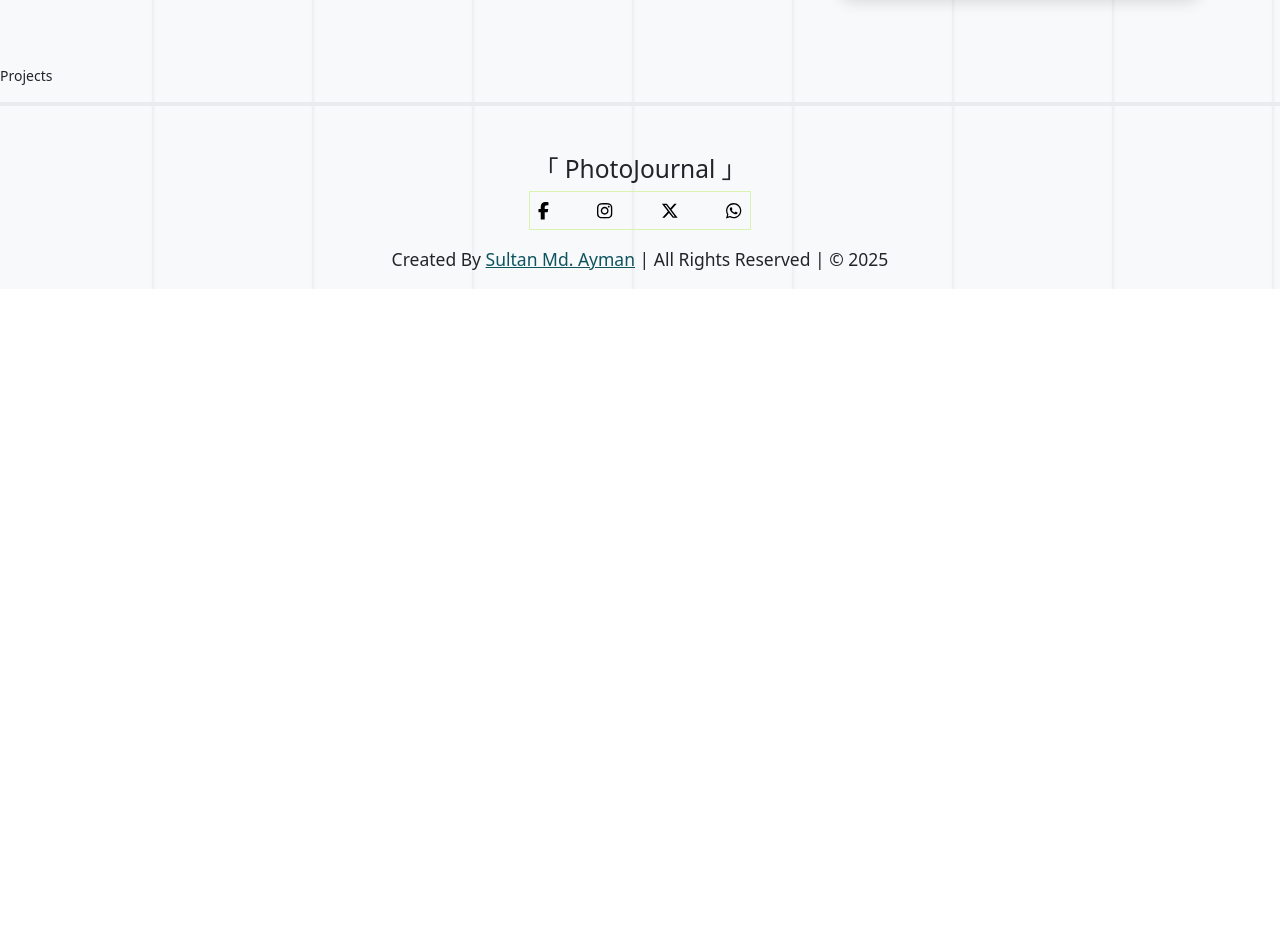
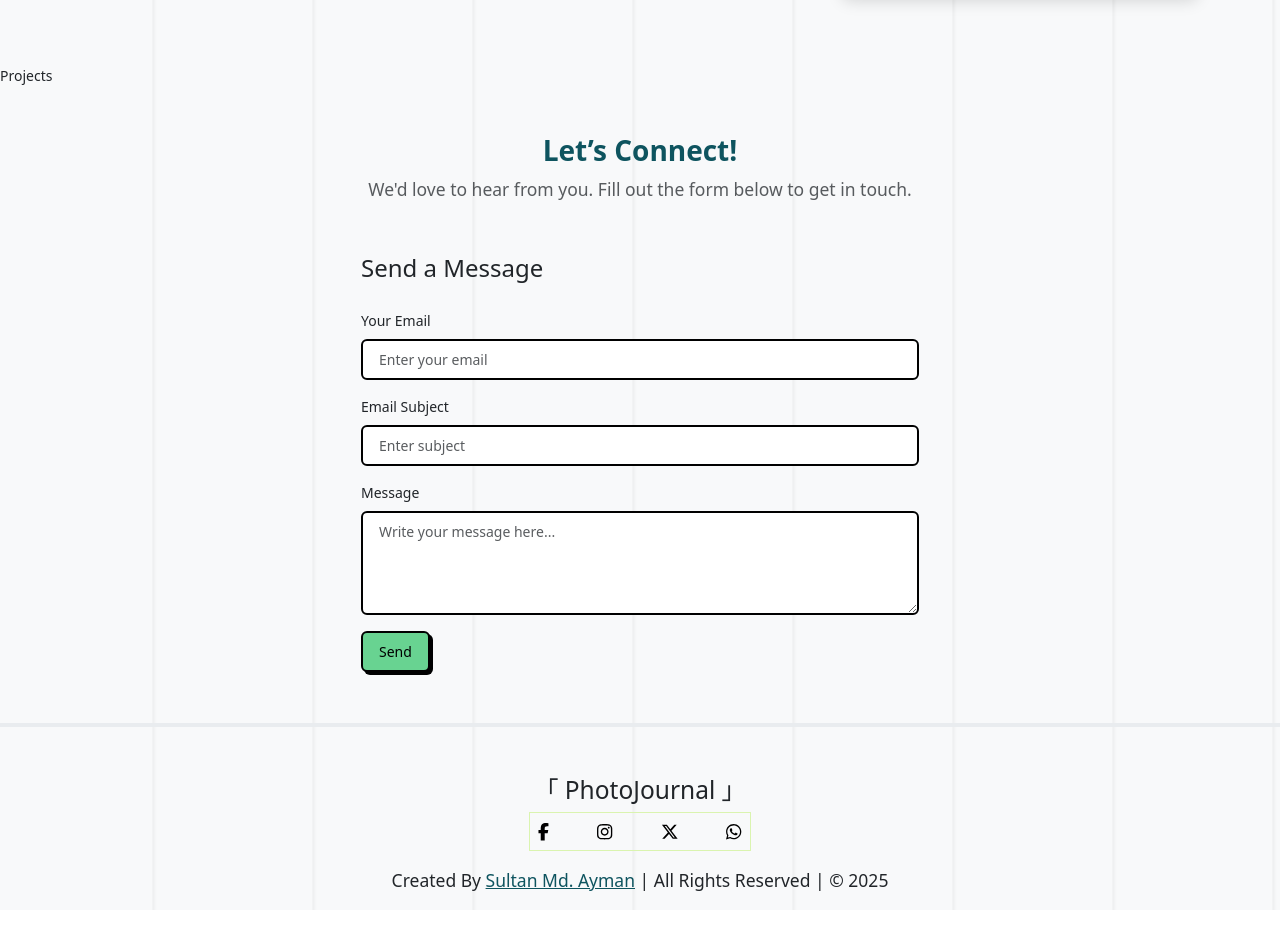
Before and after one commit to sm-ayman/photo-journal, a React (Vite) app: page / in a window 1280 px wide. Shown: the part 2320-3251 px from the top of the page. Before the commit the page ends 2657 px from the top, so only its background shows below. Built offline with nearby package versions, Linux system fonts and the light colour scheme.

Commit message:
contact added

```diff
--- a/src/App.jsx
+++ b/src/App.jsx
@@ -8,6 +8,7 @@ import Footer from "./components/Footer";
 import "bootswatch/dist/brite/bootstrap.min.css";
 import "bootstrap/dist/js/bootstrap.bundle.min";
 import "./index.css";
+import Contact from "./components/Contact";
 
 function App() {
   return (
@@ -17,6 +18,7 @@ function App() {
       <About />
       <Gallery />
       <Projects />
+      <Contact />
       <hr className="border border-light w-100" />
       <Footer />
     </div>
--- a/src/components/Contact.jsx
+++ b/src/components/Contact.jsx
@@ -1,9 +1,107 @@
-import React from 'react'
+import React, { useState } from "react";
 
 const Contact = () => {
+  const [email, setEmail] = useState("");
+  const [subject, setSubject] = useState("");
+  const [message, setMessage] = useState("");
+  const [showModal, setShowModal] = useState(false);
+
+  const handleSubmit = (e) => {
+    e.preventDefault();
+
+    // Show the modal popup
+    setShowModal(true);
+
+    // Clear form
+    setEmail("");
+    setSubject("");
+    setMessage("");
+  };
+
+  const closeModal = () => {
+    setShowModal(false);
+  };
+
   return (
-    <div>Contact</div>
-  )
-}
+    <div className="container my-5" id='contact'>
+      <h2 className="text-center fw-bold text-info-emphasis">Let’s Connect!</h2>
+      <p className="text-center text-muted fs-5 mb-5">
+        We'd love to hear from you. Fill out the form below to get in touch.
+      </p>
 
-export default Contact
+      {/* Form Container */}
+      <div className="mx-auto col-12 col-md-8 col-lg-6">
+        <form onSubmit={handleSubmit}>
+          <fieldset>
+            <legend className="mb-4">Send a Message</legend>
+
+            <div className="mb-3">
+              <label htmlFor="email" className="form-label">Your Email</label>
+              <input
+                type="email"
+                className="form-control"
+                id="email"
+                placeholder="Enter your email"
+                value={email}
+                onChange={(e) => setEmail(e.target.value)}
+                required
+              />
+            </div>
+
+            <div className="mb-3">
+              <label htmlFor="subject" className="form-label">Email Subject</label>
+              <input
+                type="text"
+                className="form-control"
+                id="subject"
+                placeholder="Enter subject"
+                value={subject}
+                onChange={(e) => setSubject(e.target.value)}
+                required
+              />
+            </div>
+
+            <div className="mb-3">
+              <label htmlFor="message" className="form-label">Message</label>
+              <textarea
+                className="form-control"
+                id="message"
+                rows="4"
+                placeholder="Write your message here..."
+                value={message}
+                onChange={(e) => setMessage(e.target.value)}
+                required
+              ></textarea>
+            </div>
+
+            <button type="submit" className="btn btn-success">Send</button>
+          </fieldset>
+        </form>
+      </div>
+
+      {/* Popup Modal */}
+      {showModal && (
+        <div className="modal d-block" tabIndex="-1" style={{ backgroundColor: "rgba(0,0,0,0.5)" }}>
+          <div className="modal-dialog modal-dialog-centered">
+            <div className="modal-content">
+              <div className="modal-header">
+                <h5 className="modal-title text-success">Message Sent!</h5>
+                <button type="button" className="btn-close" onClick={closeModal}></button>
+              </div>
+              <div className="modal-body">
+                <p>✅ Your message has been successfully sent. We'll get back to you soon!</p>
+              </div>
+              <div className="modal-footer">
+                <button type="button" className="btn btn-success" onClick={closeModal}>
+                  Close
+                </button>
+              </div>
+            </div>
+          </div>
+        </div>
+      )}
+    </div>
+  );
+};
+
+export default Contact;
```
Also changed, not shown: src/components/Footer.jsx (+7 -1 lines).
